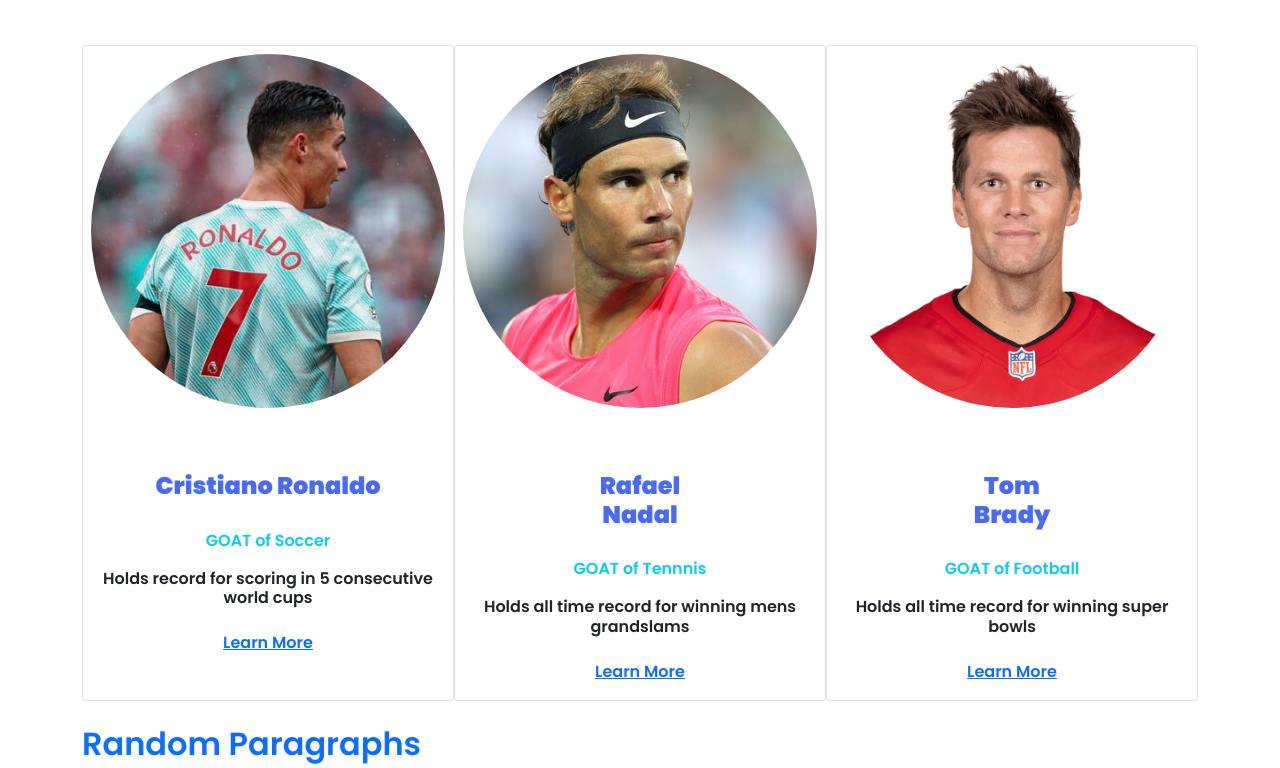
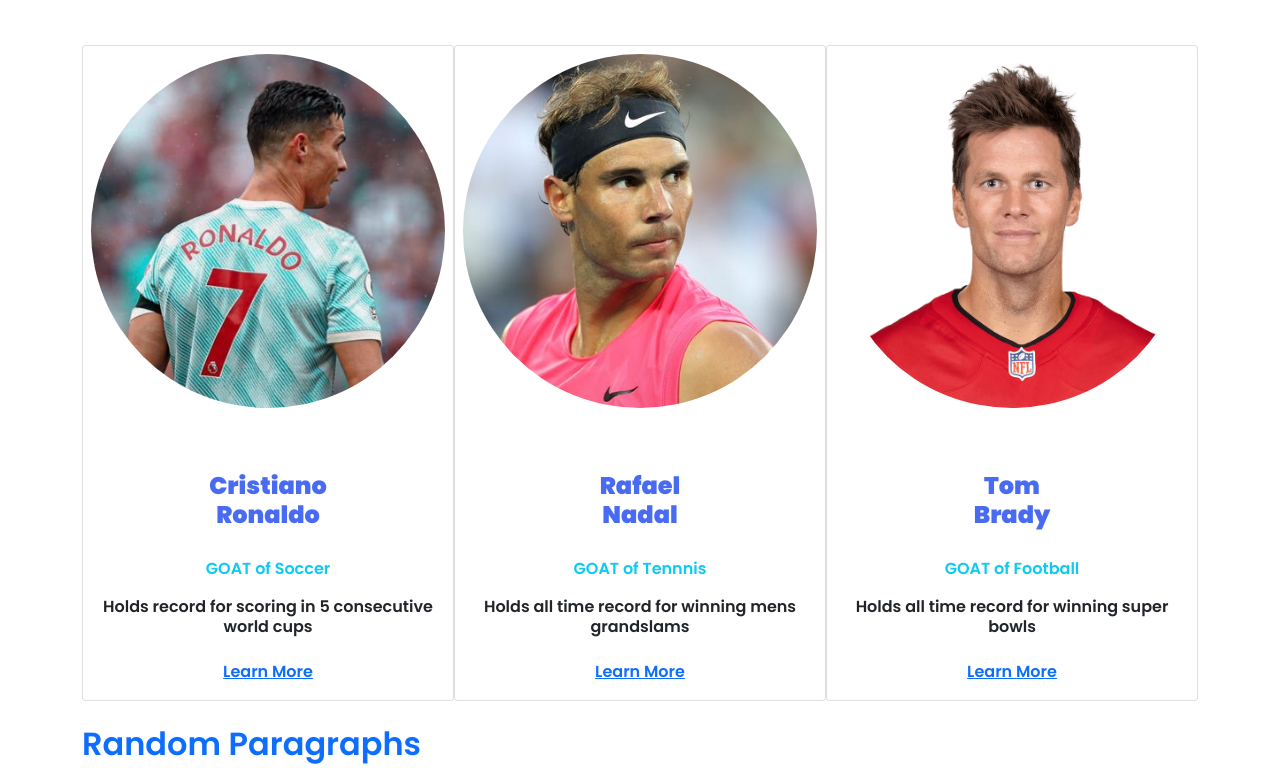
Before and after one commit to rupeshghimirey/rupeshghimirey.github.io, a plain HTML site: page index.html in a window 1280 px wide. Shown: the part 326-1094 px from the top of the page. Drawn offline with nearby package versions, Linux system fonts and the light colour scheme; a web font is replaced by a local one.

```diff
--- a/index.html
+++ b/index.html
@@ -87,7 +87,7 @@
                 <img class="providers-image rounded-circle card-img-top p-2" src="./images/ronaldo.jpg"
                     alt="Card image cap">
                 <div class="card-body">
-                    <h4 class="text-center">Cristiano Ronaldo</h4>
+                    <h4 class="text-center">Cristiano<br> Ronaldo</h4>
                     <p class="text-center text-info">GOAT of Soccer</p>
                     <h6 class="text-center font-weight-bold">Holds record for scoring in 5 consecutive world cups</h6>
                     <div class="text-center mt-4">
```
